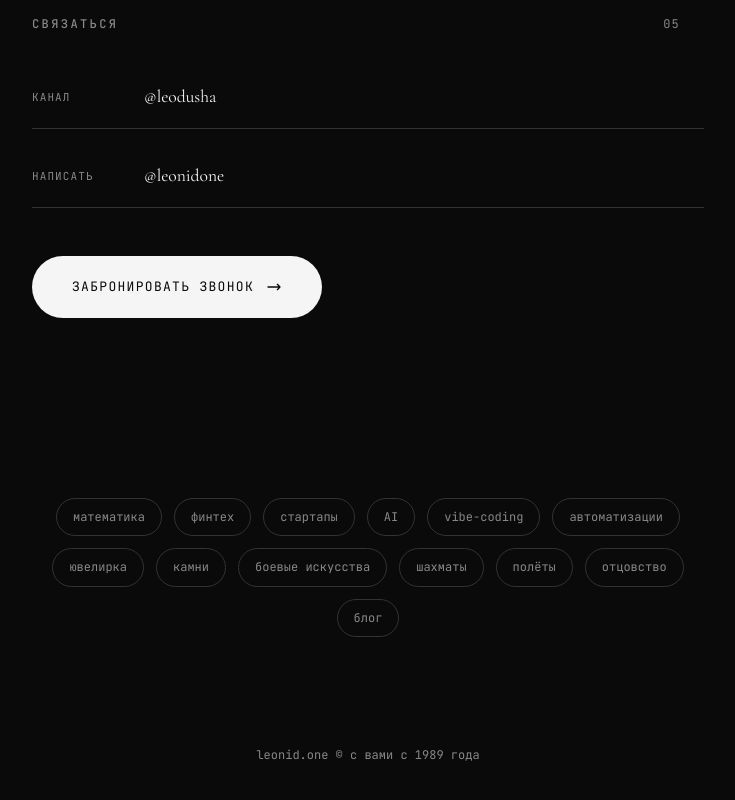
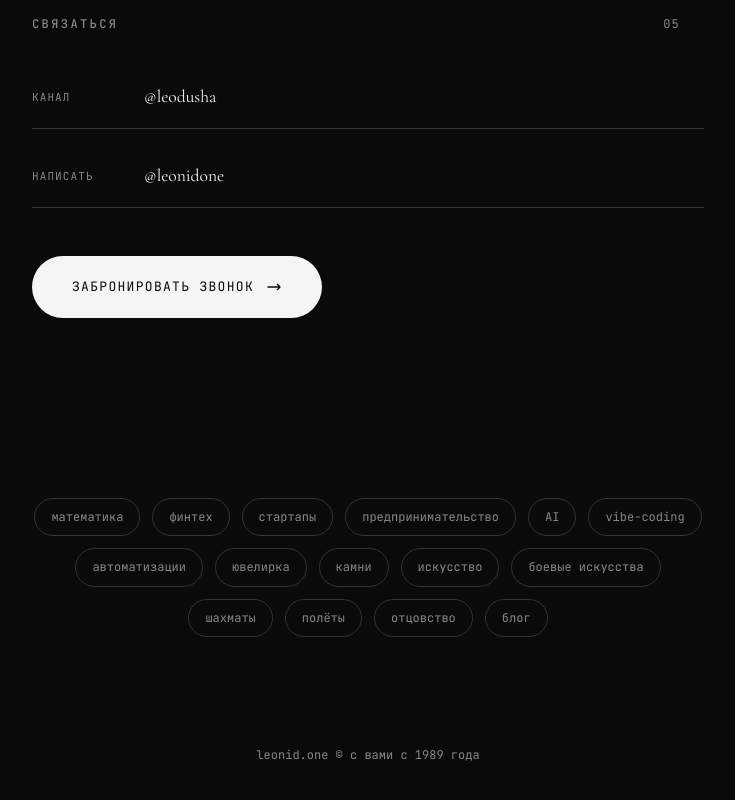
Before and after one commit to leonid8822/leonid-one, a plain HTML site: page index.html in a window 1280 px wide. Shown: the part 3184-3984 px from the top of the page, without its empty margins (272-1007 px from the left). Drawn offline with nearby package versions, Linux system fonts and the light colour scheme.

Commit message:
Add tags: предпринимательство, искусство
Co-Authored-By: Claude Opus 4.5 <noreply@anthropic.com>

```diff
--- a/index.html
+++ b/index.html
@@ -631,11 +631,13 @@
                 <span class="tag">математика</span>
                 <span class="tag">финтех</span>
                 <span class="tag">стартапы</span>
+                <span class="tag">предпринимательство</span>
                 <span class="tag">AI</span>
                 <span class="tag">vibe-coding</span>
                 <span class="tag">автоматизации</span>
                 <span class="tag">ювелирка</span>
                 <span class="tag">камни</span>
+                <span class="tag">искусство</span>
                 <span class="tag">боевые искусства</span>
                 <span class="tag">шахматы</span>
                 <span class="tag">полёты</span>
```
